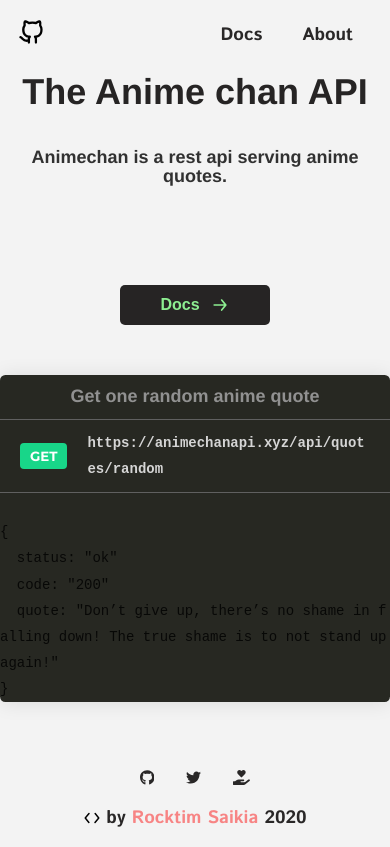
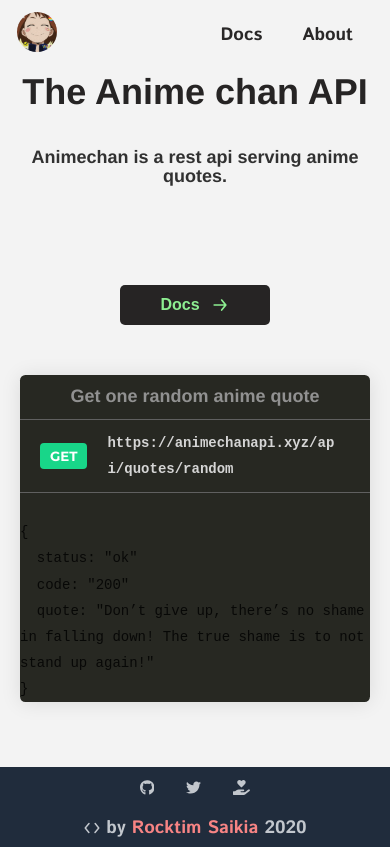
Before and after one commit to shansekai/anime-chan-website, a Gatsby site: page / in a window 390 px wide. Built offline with nearby package versions, Linux system fonts and the light colour scheme; Gatsby itself is replaced by a stand-in of ours; some packages are replaced by stand-ins of ours; code samples lack their colours.

Commit message:
style: upate layout style :art:
make pages responsive,change footer background,add image of uraraka chan on navbar

```diff
--- a/gatsby-config.js
+++ b/gatsby-config.js
@@ -7,11 +7,6 @@
     author: `@gatsbyjs`,
   },
   plugins: [
-    `gatsby-plugin-react-helmet`,
-    `gatsby-transformer-sharp`,
-    `gatsby-plugin-sharp`,
-    `gatsby-plugin-styled-components`,
-    `gatsby-plugin-catch-links`,
     {
       resolve: 'gatsby-plugin-typography',
       options: {
@@ -88,5 +83,10 @@
         icon: `src/images/gatsby-icon.png`, // This path is relative to the root of the site.
       },
     },
+    `gatsby-plugin-react-helmet`,
+    `gatsby-transformer-sharp`,
+    `gatsby-plugin-sharp`,
+    `gatsby-plugin-styled-components`,
+    `gatsby-plugin-catch-links`,
   ],
 }
--- a/src/components/docs/index.jsx
+++ b/src/components/docs/index.jsx
@@ -7,6 +7,10 @@
   ({ theme }) => css`
     display: flex;
     margin-top: 70px;
+
+    @media (max-width: 800px) {
+      flex-direction: column;
+    }
 
     article {
       max-width: 960px;
--- a/src/components/docs/sideBar.jsx
+++ b/src/components/docs/sideBar.jsx
@@ -5,6 +5,9 @@
 const Container = styled.aside(
   ({ theme }) => css`
     display: block;
+    @media (max-width: 800px) {
+      display: none;
+    }
     nav {
       position: sticky;
       top: 80px;
--- a/src/components/footer.jsx
+++ b/src/components/footer.jsx
@@ -7,10 +7,12 @@
 
 const Container = styled.footer(
   ({ theme }) => css`
-    height: ${theme.headerHeight};
+    background: #202c3c;
+    height: 80px;
     margin-top: 50px;
     font-family: ${theme.fonts.secondary};
-    color: ${theme.colors.lightBlack};
+    color: #c2c7cd;
+    padding: 10px 0px;
   `,
 )
 const Social = styled.ul(
@@ -25,7 +27,7 @@
     margin: 0 16px;
 
     svg {
-      color: ${theme.colors.lightBlack};
+      color: #c2c7cd;
       height: 15px;
     }
   `,
@@ -37,6 +39,9 @@
     display: flex;
     align-items: center;
     justify-content: center;
+    svg {
+      fill: #c2c7cd;
+    }
     span,
     a {
       font-weight: 700;
--- a/src/components/header.jsx
+++ b/src/components/header.jsx
@@ -1,8 +1,8 @@
-import { Link } from 'gatsby'
+import { Link, graphql, useStaticQuery } from 'gatsby'
 import PropTypes from 'prop-types'
 import React from 'react'
 import styled, { css } from 'styled-components'
-import GithubIcon from '../assets/github-outline.svg'
+import Image from 'gatsby-image'
 
 const Container = styled.header(
   ({ theme }) => css`
@@ -17,6 +17,10 @@
     height: ${theme.headerHeight};
     padding: 0 ${theme.spacing._15};
     margin: 0 auto;
+
+    img {
+      border-radius: 50%;
+    }
 
     a {
       text-decoration: none;
@@ -47,14 +51,13 @@
     }
   `,
 )
-const Header = ({ siteTitle }) => {
+const Header = () => {
+  const data = useStaticQuery(query)
   return (
     <Container>
-      <div>
-        <Link to="/">
-          <GithubIcon height="28px" />
-        </Link>
-      </div>
+      <Link to="/">
+        <Image fixed={data.file.childImageSharp.fixed} />
+      </Link>
       <RightNav>
         <RightNavItem>
           <Link to="/documentation/">Docs</Link>
@@ -67,6 +70,18 @@
   )
 }
 
+export const query = graphql`
+  query {
+    file(relativePath: { eq: "animechan.png" }) {
+      childImageSharp {
+        fixed(height: 40) {
+          ...GatsbyImageSharpFixed
+        }
+      }
+    }
+  }
+`
+
 Header.propTypes = {
   siteTitle: PropTypes.string,
 }
--- a/src/components/home.jsx
+++ b/src/components/home.jsx
@@ -23,6 +23,7 @@
 const CodeContainer = styled.div(
   ({ theme }) => css`
     display: flex;
+    padding: 0 20px;
     flex-direction: column;
     align-items: center;
   `,
```
Also changed, not shown: src/components/image.js (+7 -7 lines), src/template/mdx-template.js (+4 -3 lines), src/images/animechan.png (added).
